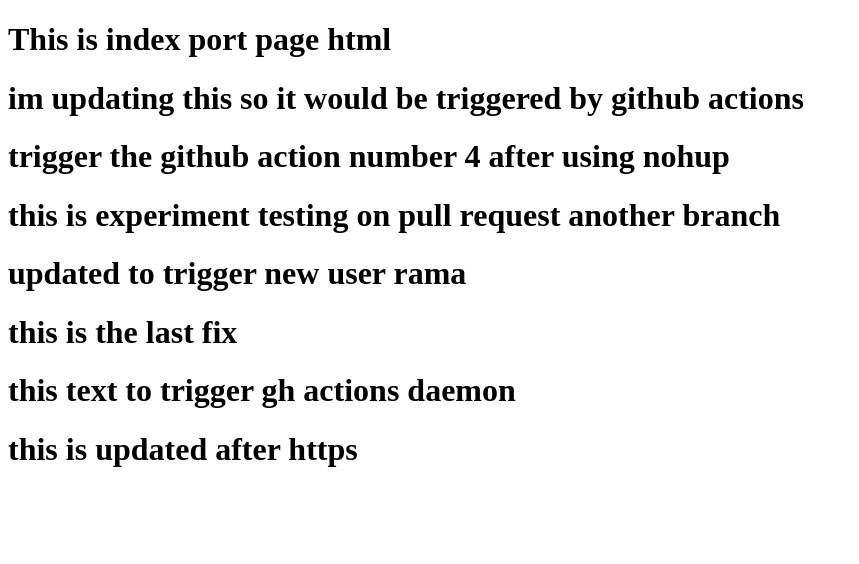
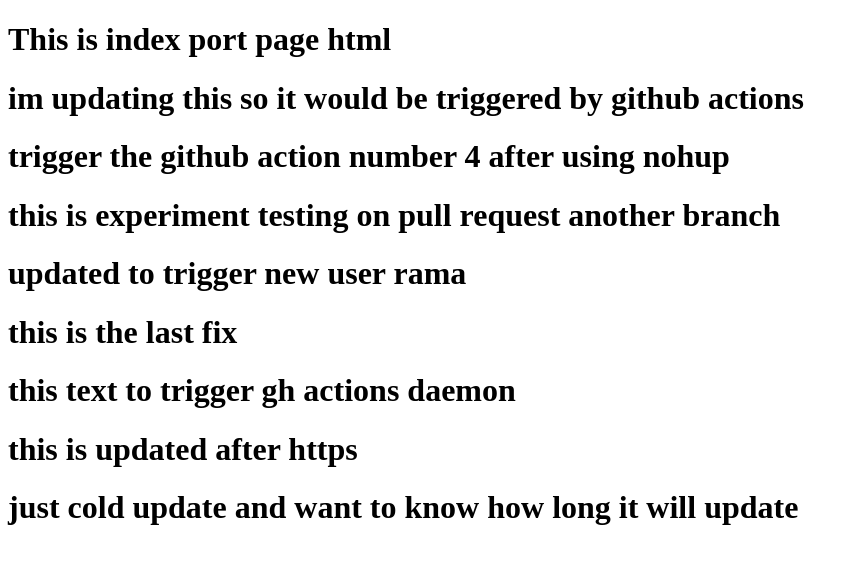
Before and after one commit to ramakc153/port-page, a plain HTML site: page static/index.html in a window 1280 px wide. Shown: the whole page, without its empty margins (0-859 px from the left). Drawn offline with Linux system fonts and the light colour scheme.

Commit message:
feat: cold update

```diff
--- a/static/index.html
+++ b/static/index.html
@@ -14,5 +14,6 @@
     <h1>this is the last fix</h1>
     <h1>this text to trigger gh actions daemon</h1>
     <h1>this is updated after https</h1>
+    <h1>just cold update and want to know how long it will update</h1>
 </body>
 </html>
```
